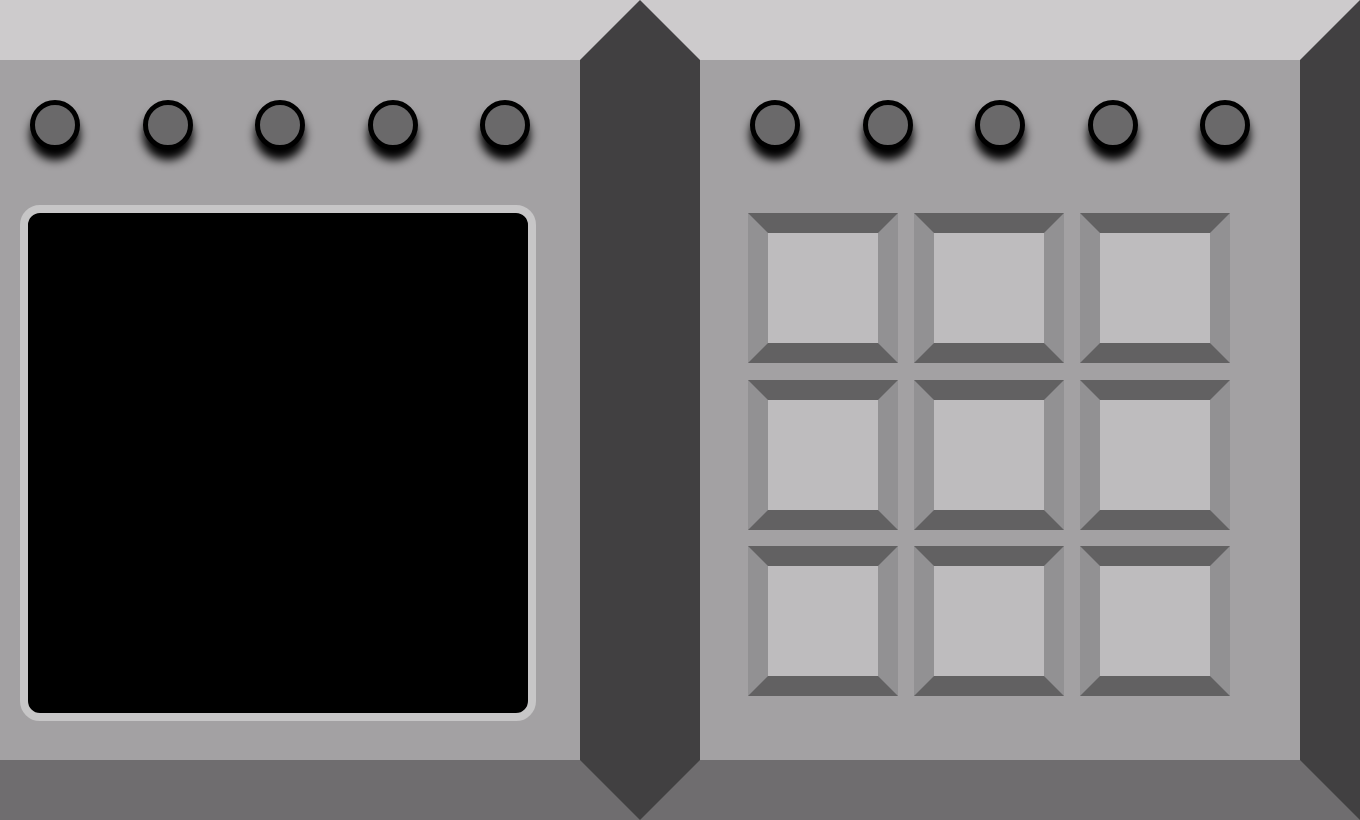
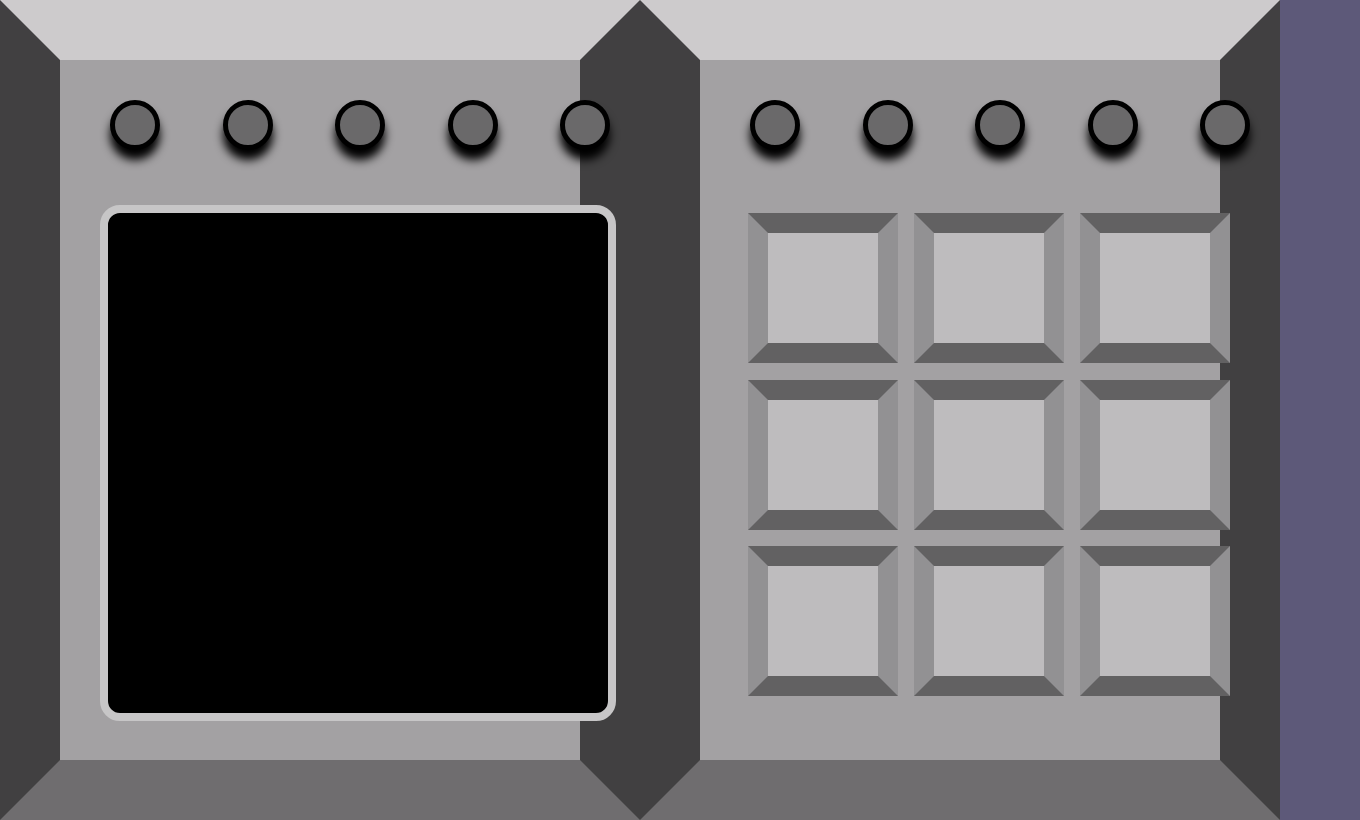
Before and after one commit to Enriqueacs19/Juego-Among-Us, a plain HTML site: page index.html in a window 1280 px wide. Both pictures are taken after a click on the button "Empezar a Jugar!". Shown: the whole page, 1360 px wide, since content can reach past the window. Drawn offline with nearby package versions, Linux system fonts and the light colour scheme.

Commit message:
Mejorar Codigo

```diff
--- a/SimonDice.js
+++ b/SimonDice.js
@@ -40,15 +40,35 @@ class Juego {
     }
 
     inicializar() {
+
+
         this.inicializar = this.inicializar.bind(this);
         this.siguienteNivel = this.siguienteNivel.bind(this);
         this.elegirBoton = this.elegirBoton.bind(this);
+        this.circulosIzquierda = {
+            firstleft,
+            secondleft,
+            thirdleft,
+            fourthleft,
+            fifthleft
+        }
+        console.log(this.circulosIzquierda)
+        this.circulosDerecha = {
+            firstright,
+            secondright,
+            thirdright,
+            fourthright,
+            fifthright
+        }
         this.toogleBtnEmpezar();
         this.nivel = 1;
         this.circleLeft();
         this.circleright();
         this.eliminarCircleR();
         this.eliminarCircleL();
+
+
+
         this.botonesIzquierda = {
             ALeft,
             BLeft,
@@ -72,13 +92,7 @@ class Juego {
             IRight
         }
 
-        this.circulosDerecha = {
-            firstright,
-            secondright,
-            thirdright,
-            fourthright,
-            fifthright
-        }
+
     }
 
     toogleBtnEmpezar() {
@@ -155,6 +169,7 @@ class Juego {
     }
 
     iluminarBotonL(boton) {
+        console.log()
         this.botonesIzquierda[boton].classList.add('light_left');
         setTimeout(() => this.apagarBotonL(boton), 350);
     }
@@ -293,12 +308,9 @@ class Juego {
 
     }
 
-    eliminarCircleL() {
-        firstleft.classList.remove('circle_green')
-        secondleft.classList.remove('circle_green')
-        thirdleft.classList.remove('circle_green')
-        fourthleft.classList.remove('circle_green')
-        fifthleft.classList.remove('circle_green')
+    eliminarCircleL(circulo) {
+        console.log(circulo);
+        this.circulosIzquierda[c].classList.remove('circle_green');
     }
 
 
--- a/style.css
+++ b/style.css
@@ -19,37 +19,45 @@ body {
 .container {
     display: flex;
     justify-content: space-between;
-    width: 1500px;
-    height: 820px;
+    max-width: 1500px;
+    max-height: 820px;
+    width: 100%;
+    height: 100%;
 }
 
 .window{
-    width: 600px;
-    height: 700px;
+    max-width: 600px;
+    max-height: 700px;
     background-color: #a3a1a3;
     border-top: 60px solid #cdcbcc;
     border-left: 60px solid #414041;
     border-right: 60px solid #414041;
     border-bottom: 60px solid #6f6d6f;
+    width: 100%;
+    height: 100%;
 }
 
 .circles {
-    width: 500px;
-    height: 50px;
+    max-width: 500px;
+    max-height: 50px;
     display: flex;
     justify-content: center;
     justify-content: space-between;
     margin-top: 40px;
     margin-left: 50px;
+    width: 100%;
+    height: 100%;
 }
 
 .circle {
-    width: 40px;
-    height: 40px;
+    max-width: 40px;
+    max-height: 40px;
     background-color: #6a696a;
     border: 5px solid black;
     border-radius: 50%;
     box-shadow: 0px 10px 10px;
+    width: 100%;
+    height: 100%;
 }
 
 .panel_1 {
@@ -61,15 +69,19 @@ body {
     background-color: black;
     border: 8px solid #c7c6c7;
     border-radius: 20px;
-    width: 500px;
-    height: 500px;
+    max-width: 500px;
+    max-height: 500px;
+    width: 100%;
+    height: 100%;
 }
 
 .box_1 {
-    width: 150px;
-    height: 150px;
+    max-width: 150px;
+    max-height: 150px;
     background-color: black;
     margin: 8px;
+    width: 100%;
+    height: 100%;
 }
 
 .panel_2 {
@@ -78,20 +90,41 @@ body {
     position: relative;
     left: 40px;
     top: 55px;
-    width: 500px;
-    height: 500px;
+    max-width: 500px;
+    max-height: 500px;
+    width: 100%;
+    height: 100%;
 }
 
 .box_2 {
-    width: 110px;
-    height: 110px;
+    max-width: 110px;
+    max-height: 110px;
     background-color: #bebcbe;
     margin: 8px;
     border-top: 20px solid #626162;
     border-left: 20px solid #929193;
     border-right: 20px solid #929193;
     border-bottom: 20px solid #626162;
+    width: 100%;
+    height: 100%;
 }
+
+@media screen and (max-width: 1024px) {
+
+}
+
+@media screen and (max-width: 768px) {
+
+}
+
+@media screen and (max-width: 480px) {
+
+}
+
+@media screen and (max-width: 320px) {
+
+}
+
 
 /* For JS */
 
```
